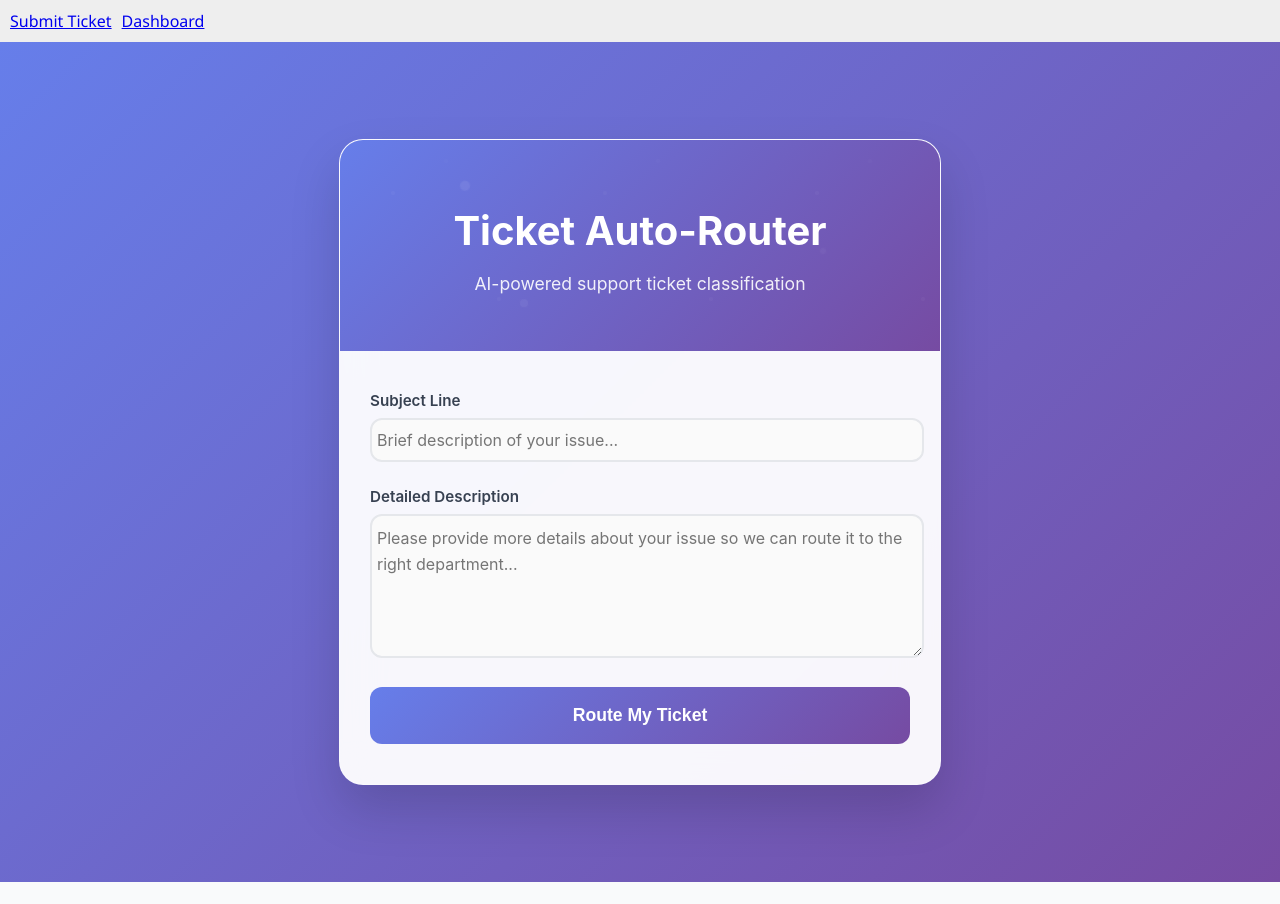
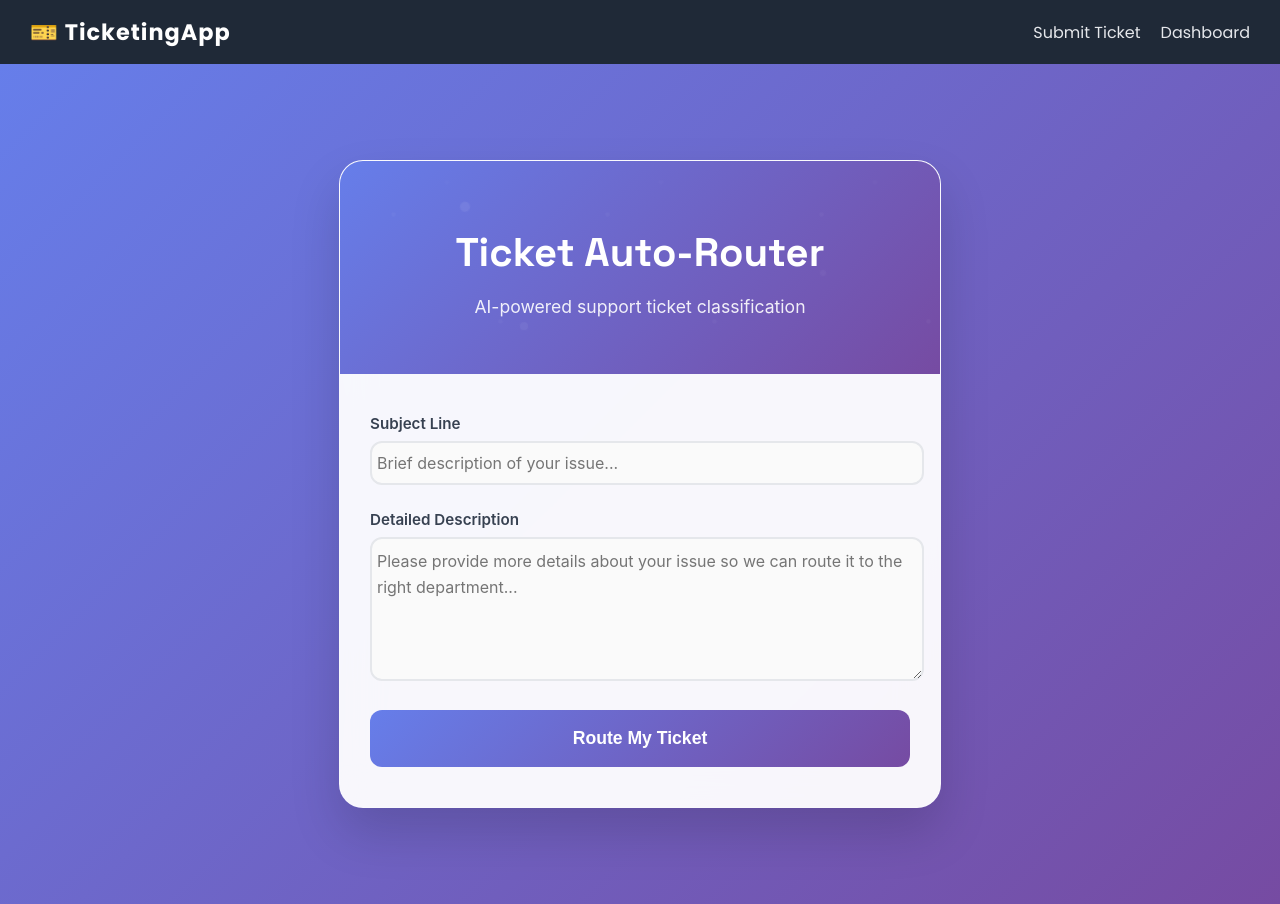
Before and after one commit to KudzaiNicholasTivatye/ticket-auto-router, a React (Create React App) app: page / in a window 1280 px wide. Before the commit the page ends 882 px from the top, so only its background shows below. Built offline with nearby package versions, Linux system fonts and the light colour scheme.

Commit message:
first commit

```diff
--- /dev/null
+++ b/src/App.css
@@ -0,0 +1,49 @@
+/* Modern Navbar Styles */
+.navbar {
+  display: flex;
+  justify-content: space-between;
+  align-items: center;
+  background: #1f2937; /* dark gray/navy */
+  padding: 15px 30px;
+  box-shadow: 0 4px 10px rgba(0, 0, 0, 0.15);
+}
+
+.navbar-logo {
+  color: #fff;
+  font-size: 1.4rem;
+  font-weight: 600;
+  letter-spacing: 1px;
+}
+
+.navbar-links {
+  display: flex;
+  gap: 20px;
+}
+
+.navbar-links a {
+  text-decoration: none;
+  color: #e5e7eb; /* light gray */
+  font-weight: 500;
+  transition: color 0.3s ease, transform 0.2s ease;
+}
+
+.navbar-links a:hover {
+  color: #3b82f6; /* blue accent */
+  transform: translateY(-2px);
+}
+
+/* Mobile responsiveness */
+@media (max-width: 768px) {
+  .navbar {
+    flex-direction: column;
+    align-items: flex-start;
+    padding: 15px;
+  }
+
+  .navbar-links {
+    flex-direction: column;
+    width: 100%;
+    margin-top: 10px;
+    gap: 12px;
+  }
+}
--- a/src/App.js
+++ b/src/App.js
@@ -3,14 +3,18 @@ import React from "react";
 import { BrowserRouter as Router, Routes, Route, Link } from 'react-router-dom';
 import TicketForm from "./components/TicketForm";
 import Dashboard from "./components/Dashboard";
+import "./App.css"; // add styles here
 
 function App() {
   return (
     <Router>
       <div>
-        <nav style={{ padding: "10px", background: "#eee" }}>
-          <Link to="/" style={{ marginRight: "10px" }}>Submit Ticket</Link>
-          <Link to="/dashboard">Dashboard</Link>
+        <nav className="navbar">
+          <div className="navbar-logo">🎫 TicketingApp</div>
+          <div className="navbar-links">
+            <Link to="/">Submit Ticket</Link>
+            <Link to="/dashboard">Dashboard</Link>
+          </div>
         </nav>
 
         <Routes>
--- a/src/components/Dashboard.css
+++ b/src/components/Dashboard.css
@@ -1,11 +1,12 @@
 /* Dashboard.css */
-
+/* Import Josefin Sans from Google Fonts */
+@import url('https://fonts.googleapis.com/css2?family=Space+Grotesk:wght@400;700&family=Poppins:wght@400;700&display=swap');
 :root {
   --primary-color: #6366f1;
-  --bg-color: #f9fafb;
-  --card-bg: #ffffff;
+  --bg-color: #8dafd2;
+  --card-bg: #cbb6da;
   --text-color: #111827;
-  --sidebar-bg: #f3f4f6;
+  --sidebar-bg: #898f9a;
   --modal-bg: rgba(0, 0, 0, 0.6);
   --modal-content-bg: #ffffff;
   --border-radius: 8px;
@@ -14,9 +15,13 @@
 
 body {
   margin: 0;
-  font-family: 'Segoe UI', Tahoma, Geneva, Verdana, sans-serif;
+  font-family:  'Poppins';
   background-color: var(--bg-color);
   color: var(--text-color);
+}
+
+h1, h2, h3, h4, h5, h6 {
+  font-family: 'Space Grotesk';
 }
 
 /* Container */
@@ -27,26 +32,23 @@ body {
 /* Header */
 .dashboard-header {
   display: flex;
-  justify-content: space-between;
-  align-items: flex-start;
-  flex-wrap: wrap;
+  flex-direction: column;      /* Stack children vertically */
+  align-items: center;         /* Center header text horizontally */
   margin-bottom: 24px;
 }
 
 .header-content h1 {
   margin: 0;
   font-size: 1.8rem;
-}
-
-.header-content p {
-  margin: 4px 0 0;
-  color: #6b7280;
+  text-align: center;
 }
 
 .header-stats {
   display: flex;
   gap: 12px;
-  margin-top: 12px;
+  margin-top: -27px;
+      /* Align stats to the left of the container */
+  margin-left: 1000px;           /* Shift stats to the right */
 }
 
 .stat-card {
@@ -71,15 +73,18 @@ body {
 .dashboard-content {
   display: flex;
   gap: 24px;
+  align-items: flex-start;
 }
+
 
 /* Sidebar */
 .sidebar {
   width: 220px;
   background-color: var(--sidebar-bg);
-  padding: var(--spacing);
+  padding:  var(--spacing);
   border-radius: var(--border-radius);
   flex-shrink: 0;
+  margin-top: -100px;
 }
 
 .filters-section, .search-section {
@@ -120,8 +125,8 @@ body {
 }
 
 .search-input {
-  width: 100%;
-  padding: 6px 8px;
+  width: 85%;
+  padding: 6px 5px;
   border: 1px solid #d1d5db;
   border-radius: var(--border-radius);
   margin-bottom: 12px;
@@ -317,10 +322,48 @@ body {
 .reassign-btn:hover {
   opacity: 0.9;
 }
+ /* Loading Spinner */
+.loading-container {
+  display: flex;
+  flex-direction: column;
+  align-items: center;
+  justify-content: center;
+  height: 100vh;
+  background: black;
+}
 
-/* Loading */
-.loading-spinner {
-  text-align: center;
-  font-size: 1.25rem;
-  margin-top: 60px;
+.spinner {
+  width: 120px;
+  height: 120px;
+  border-radius: 50%;
+  border: 8px solid transparent;
+  border-top: 8px solid #0ff; /* neon blue */
+  border-right: 8px solid #0ff;
+  animation: spin 1.5s linear infinite;
+  box-shadow: 0 0 20px #0ff;
+  position: relative;
 }
+
+.spinner::before {
+  content: "";
+  position: absolute;
+  inset: 10px;
+  border-radius: 50%;
+  border: 6px dotted #0ff;
+  animation: spin 2s linear infinite reverse;
+}
+
+.loading-text {
+  margin-top: 20px;
+  color: #0ff;
+  font-size: 1.4rem;
+  font-weight: bold;
+  letter-spacing: 2px;
+  text-shadow: 0 0 15px #0ff;
+}
+
+@keyframes spin {
+  to {
+    transform: rotate(360deg);
+  }
+}
--- a/src/components/Dashboard.js
+++ b/src/components/Dashboard.js
@@ -148,9 +148,10 @@ const Dashboard = () => {
 
   if (loading) {
     return (
-      <div className="dashboard-container">
-        <div className="loading-spinner">Loading tickets...</div>
-      </div>
+     <div className="loading-container">
+      <div className="spinner"></div>
+      <p className="loading-text">LOADING</p>
+    </div>
     );
   }
 
@@ -159,7 +160,7 @@ const Dashboard = () => {
       {/* Header */}
       <div className="dashboard-header">
         <div className="header-content">
-          <h1>🎯 Ticket Management Dashboard</h1>
+          <h1>Ticket Management Dashboard</h1>
           <p>Monitor and manage support tickets across all departments</p>
         </div>
         <div className="header-stats">
--- a/src/components/TicketForm.css
+++ b/src/components/TicketForm.css
@@ -427,3 +427,49 @@ textarea.form-control {
     display: none;
   }
 }
+
+ /* Loading Spinner */
+.loading-container {
+  display: flex;
+  flex-direction: column;
+  align-items: center;
+  justify-content: center;
+  height: 100vh;
+  background: black;
+}
+
+.spinner {
+  width: 120px;
+  height: 120px;
+  border-radius: 50%;
+  border: 8px solid transparent;
+  border-top: 8px solid #0ff; /* neon blue */
+  border-right: 8px solid #0ff;
+  animation: spin 1.5s linear infinite;
+  box-shadow: 0 0 20px #0ff;
+  position: relative;
+}
+
+.spinner::before {
+  content: "";
+  position: absolute;
+  inset: 10px;
+  border-radius: 50%;
+  border: 6px dotted #0ff;
+  animation: spin 2s linear infinite reverse;
+}
+
+.loading-text {
+  margin-top: 20px;
+  color: #0ff;
+  font-size: 1.4rem;
+  font-weight: bold;
+  letter-spacing: 2px;
+  text-shadow: 0 0 15px #0ff;
+}
+
+@keyframes spin {
+  to {
+    transform: rotate(360deg);
+  }
+}
--- a/src/components/TicketForm.js
+++ b/src/components/TicketForm.js
@@ -120,6 +120,14 @@ const TicketRouter = () => {
       setLoading(false);
     }
   };
+   if (loading) {
+    return (
+     <div className="loading-container">
+      <div className="spinner"></div>
+      <p className="loading-text">LOADING</p>
+    </div>
+    );
+  }
 
   const resetForm = () => {
     setFormData({ subject: '', body: '' });
```
